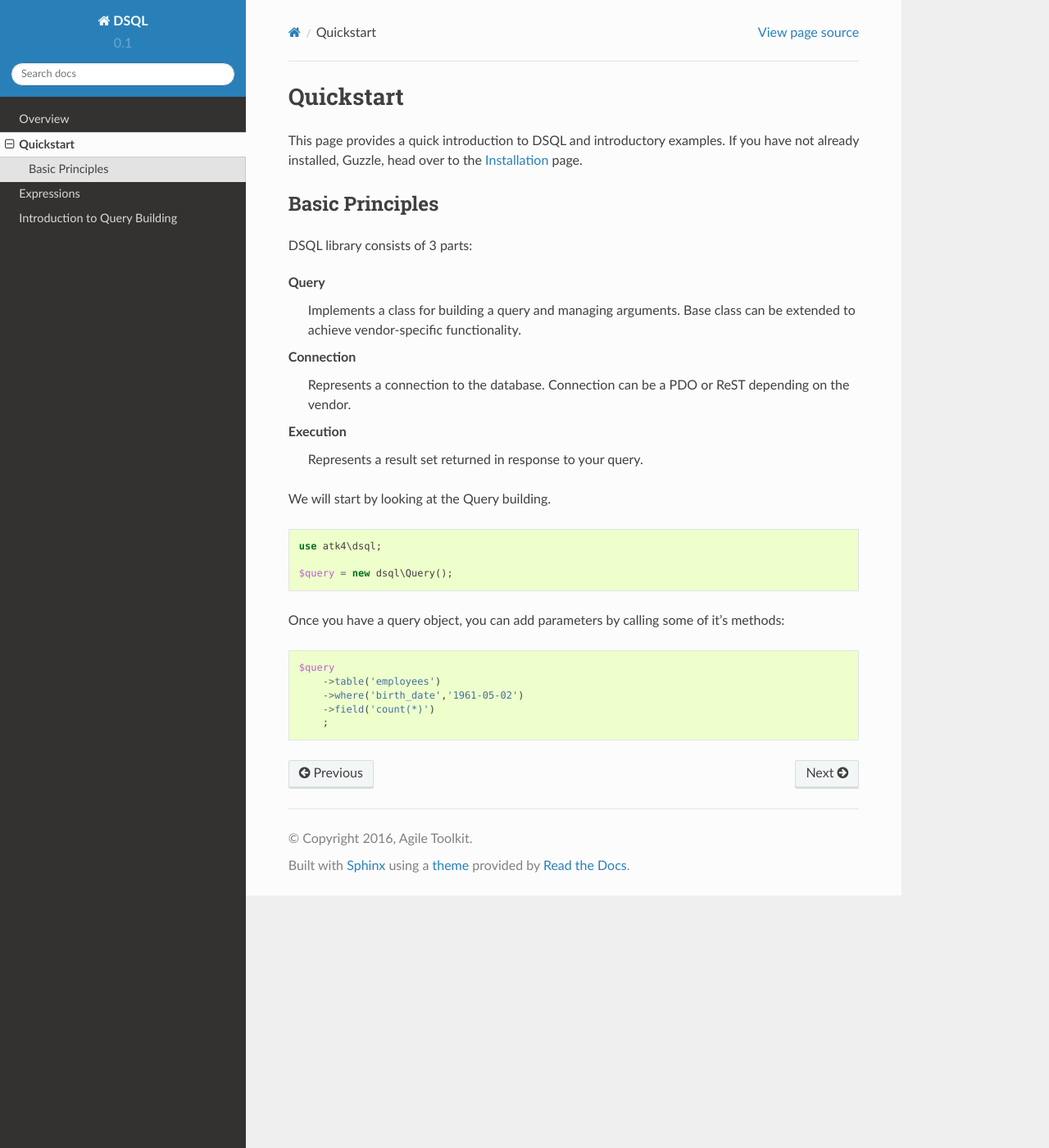
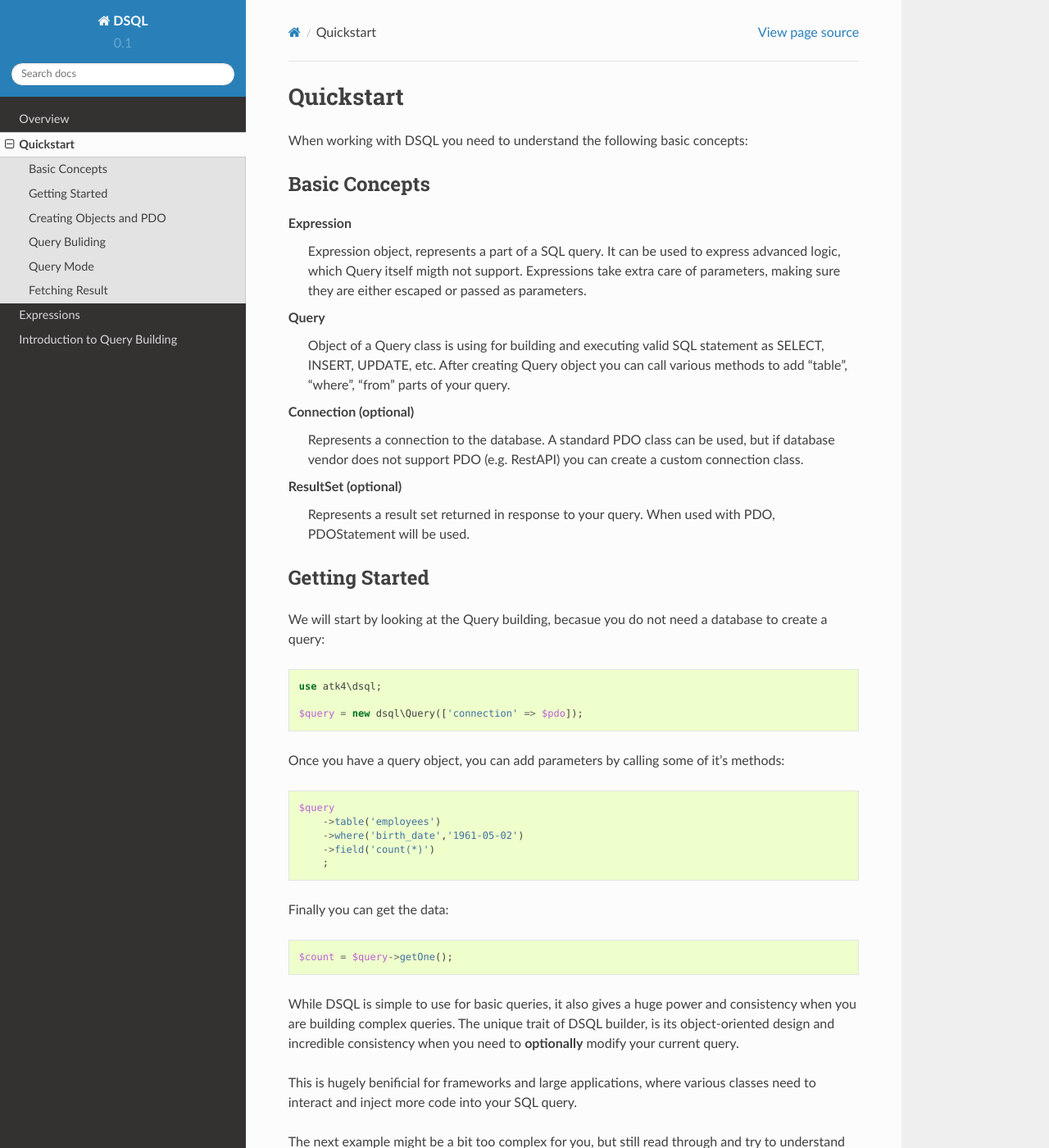
Before and after one commit to atk4/dsql, a Sphinx documentation site: the page built from docs/quickstart.rst, in a window 1280 px wide and 1400 px high. Shown: the whole window at 82% size. Built offline with Sphinx 7.4.7 and the Read the Docs theme 2.0.0, drawn with Linux system fonts in a browser that asks for light colours; cross-references to code outside the pages are shown as plain code; some of the changed text lies outside the part shown.

Commit message:
Added extensive documentation in Quickstart

```diff
--- a/docs/queries.rst
+++ b/docs/queries.rst
@@ -44,6 +44,8 @@
 By calling `$res = Expression::_consume($sql, 'param')` the query code
 makes sure that nested expressions are properly interlinked and that
 any strings are converted into parameters.
+
+.. _query-modes:
 
 Query Modes
 ===========
--- a/docs/quickstart.rst
+++ b/docs/quickstart.rst
@@ -4,41 +4,204 @@
 Quickstart
 ==========
 
-This page provides a quick introduction to DSQL and introductory examples.
-If you have not already installed, Guzzle, head over to the :ref:`installation`
-page.
+When working with DSQL you need to understand the following basic concepts:
 
-Basic Principles
-===================
 
-DSQL library consists of 3 parts:
+Basic Concepts
+==============
+
+Expression
+    Expression object, represents a part of a SQL query. It can be used to express
+    advanced logic, which Query itself migth not support. Expressions take extra care
+    of parameters, making sure they are either escaped or passed as parameters.
 
 Query
-    Implements a class for building a query and managing arguments. Base
-    class can be extended to achieve vendor-specific functionality.
+    Object of a Query class is using for building and executing valid SQL statement
+    as SELECT, INSERT, UPDATE, etc. After creating Query object you can call various
+    methods to add "table", "where", "from" parts of your query.
 
-Connection
-    Represents a connection to the database. Connection can be a PDO or
-    ReST depending on the vendor.
+Connection (optional)
+    Represents a connection to the database. A standard PDO class can be
+    used, but if database vendor does not support PDO (e.g. RestAPI)
+    you can create a custom connection class.
 
-Execution
-    Represents a result set returned in response to your query.
+ResultSet (optional)
+    Represents a result set returned in response to your query. When
+    used with PDO, PDOStatement will be used.
 
-We will start by looking at the Query building.
+Getting Started
+===============
 
-.. code-block:: php
+We will start by looking at the Query building, becasue you do not need
+a database to create a query::
 
     use atk4\dsql;
 
-    $query = new dsql\Query();
+    $query = new dsql\Query(['connection' => $pdo]);
 
 Once you have a query object, you can add parameters by calling some of
-it's methods:
-
-.. code-block:: php
+it's methods::
 
     $query
         ->table('employees')
         ->where('birth_date','1961-05-02')
         ->field('count(*)')
         ;
+
+Finally you can get the data::
+
+    $count = $query->getOne();
+
+While DSQL is simple to use for basic queries, it also gives a huge
+power and consistency when you are building complex queries. The
+unique trait of DSQL builder, is its object-oriented design and
+incredible consistency when you need to **optionally** modify
+your current query.
+
+This is hugely benificial for frameworks and large applications, where
+various classes need to interact and inject more code into your
+SQL query.
+
+The next example might be a bit too complex for you, but still read
+through and try to understand what each section does to your base
+query::
+
+    // Estabish a query looking for a maximum salary
+    $salary = new dsql\Query(['connection'=>$pdo]);
+
+    // Create few expressions objects
+    $e_ms = $salary->expr('max(salary)');
+    $e_df = $salary->expr('TimeStampDiff(month, from_date, to_date)');
+
+    // Configure our basic query
+    $salary
+        ->table('salary')
+        ->field(['emp_no', 'max_salary'=>$e_ms, 'months'=>$e_df])
+        ->group('emp_no')
+        ->order('-max_salary')
+
+    // Define sub-query for employee "id" with certain birth-date
+    $employees = $salary->dsql()
+        ->table('employees')
+        ->where('birth_date','1961-05-02')
+        ->field('emp_no')
+        ;
+
+    // use sub-select to condition salaries
+    $salary->where('emp_no', $employees);
+
+    // Join with another table for more data
+    $salary
+        ->join('employees.emp_id','emp_id')
+        ->field('employees.first_name');
+
+
+    // finally, fetch result
+    foreach ($salary as $row) {
+        echo "Data: ".json_encode($row)."\n";
+    }
+
+The above query resulting code will look like this:
+
+.. code-block:: sql
+
+    select
+        `emp_no`,
+        max(salary) `max_salary`,
+        TimeStampDiff(month, from_date, to_date) `months`
+    from
+        `salary`
+    join
+        `employees` on `employees`.`emp_id` = `salary`.`emp_id`
+    where
+        `salary`.`emp_no` in (select `id` from `employees` where `birth_date` = :a)
+    group by `emp_no`
+    order by max_salary desc
+
+    :a = "1961-05-02"
+
+Using DSQL in higher level ORM libraries and frameworks allows them to
+focus on defining the database logic, while DSQL can perform the heavy-lifting
+of query building and execution.
+
+Creating Objects and PDO
+========================
+DSQL class does not need database connection for most of it's work. Once
+you create new instance of Expression or Query you can perform operation
+and finally call :php:meth:`Expression::render()` to get the
+final query string.
+
+When used in application you would typically geerate queries with the
+purpose of executing them, which makes it very useful to specify
+"connection" to DSQL objects during initialization::
+
+    $expr = new Expression('show tables', ['connection'=>$pdo]);
+    $tables = $expr->getAll();
+
+(You can also pass connection to the :php:meth:`Expression::execute()`)
+
+To save you some time, you can re-use existing *connection* from
+existing object, by calling :php:meth:`Expression::dsql()` and
+:php:meth:`Expression::expr()`.
+
+.. note::
+    Even though code reads Expression::expr, you can call this method
+    on any $query, because Query class extends Expression class and
+    anything said about Expression also applies on Query.
+
+In the above example, I have used those methods on multiple occassions::
+
+    $e_ms = $salary->expr('max(salary)');
+    $e_df = $salary->expr('TimeStampDiff(month, from_date, to_date)');
+
+.. note::
+    DSQL classes are mindful about your SQL vendor and it's quirks,
+    so when you're building sub-queries with dsql(), you can avoid
+    some nasty problems.
+
+
+Query Buliding
+==============
+Calling methods such as :php:meth:`Query::table` or :php:meth:`Query::where`
+affect part of the query you're making. To learn more about all the
+methods and their arguments, continue to :php:class:`Query` documentation.
+
+Query class can be further extended and you can introduce new ways
+to extend queries.
+
+Query Mode
+==========
+
+When you create a new Query, it is going to be a *SELECT* query by default.
+You can, however, perform other operations by callind :php:meth:`Query::update`,
+:php:meth:`Query::delete` (etc). For more information see :ref:`query-modes`::
+
+    $query->table('employee')->where('emp_no', 1234)->delete();
+
+A good practice is to re-use your condition where possible.
+
+
+Fetching Result
+===============
+
+When you are using default "select" mode for Query, there are several
+ways how you can go over the resulting data-set.
+
+DSQL does not implement any additional overheads or iterating, instead
+it simply uses PDOStatement if you try to iterate over it::
+
+
+    foreach ($q->table('employee')->where('dep_no',123) as $employee) {
+        echo $employee['first_name']."\n";
+    }
+
+If you want to do more stuff to PDO before fetching data, you can use
+:php:meth:`Expression::execute` directly which returns PDOStatement object
+back to you.
+
+When you expect only one row of results or just a single value you can use
+:php:meth:`Expression::getRow` and :php:meth:`Expression::getOne`.
+
+Finally - there is :php:meth:`Expression::get` which will give you array
+with all of results, however it's alwasy a better idea to iterate over
+results where possible instead of storing them all in an array.
```
